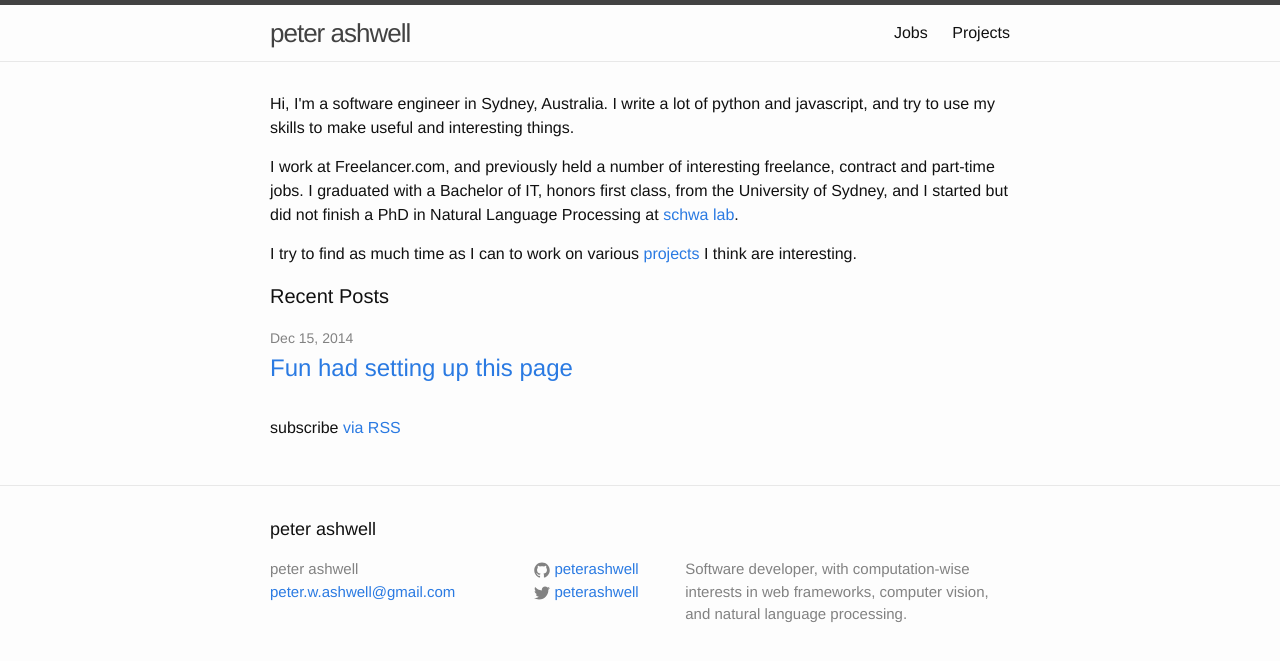
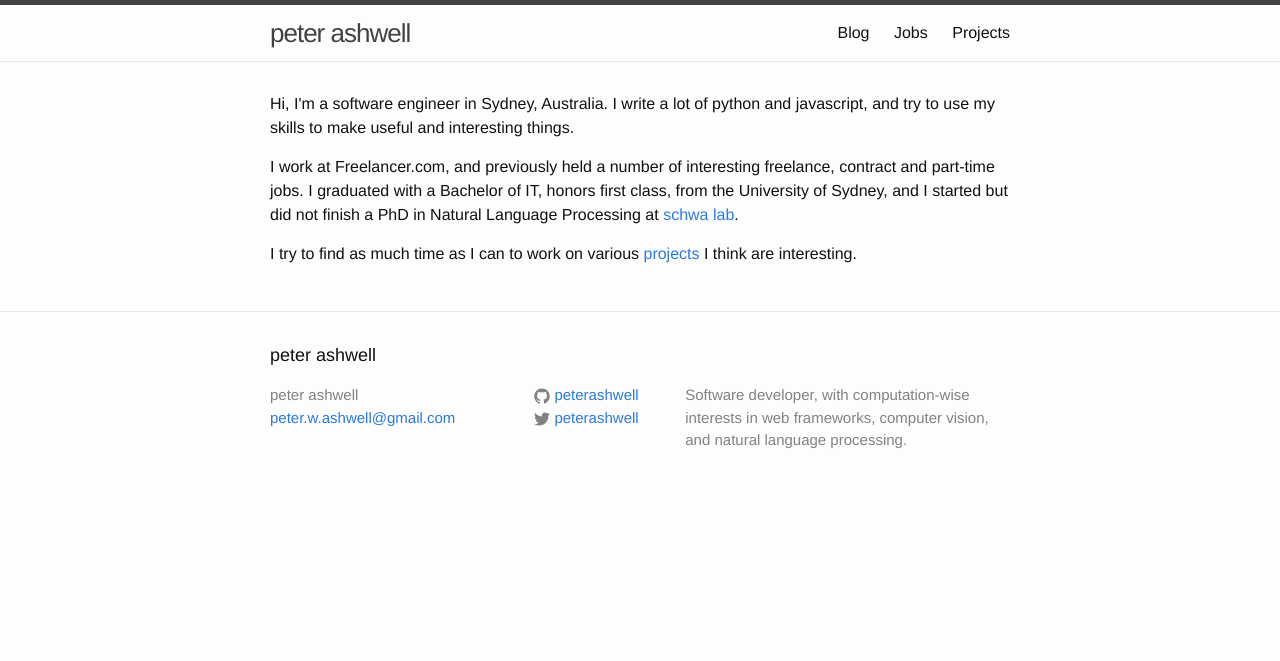
Before and after one commit to peterashwell/peterashwell.github.io, a Jekyll site: the page built from index.html, in a window 1280 px wide. Shown: the top 661 px of the page. Built offline with Jekyll 4.4.1, drawn with Linux system fonts in a browser that asks for light colours.

Commit message:
Added blog page

```diff
--- a/index.html
+++ b/index.html
@@ -3,27 +3,9 @@
 ---
 
 <div class="home">
-
 	<p>Hi, I'm a software engineer in Sydney, Australia. I write a lot of python and javascript, and try to use my skills to make useful and interesting things.</p>
 
 	<p>I work at Freelancer.com, and previously held a number of interesting freelance, contract and part-time jobs. I graduated with a Bachelor of IT, honors first class, from the University of Sydney, and I started but did not finish a PhD in Natural Language Processing at <a href="https://schwa.org">schwa lab</a>.</p>
 
 	<p>I try to find as much time as I can to work on various <a href="{{site.url}}/projects">projects</a> I think are interesting.</p>
-
-  <h1 class="page-heading">Recent Posts</h1>
-
-  <ul class="post-list">
-    {% for post in site.posts %}
-      <li>
-        <span class="post-meta">{{ post.date | date: "%b %-d, %Y" }}</span>
-
-        <h2>
-          <a class="post-link" href="{{ post.url | prepend: site.baseurl }}">{{ post.title }}</a>
-        </h2>
-      </li>
-    {% endfor %}
-  </ul>
-
-  <p class="rss-subscribe">subscribe <a href="{{ "/feed.xml" | prepend: site.baseurl }}">via RSS</a></p>
-
 </div>
```
Also changed, not shown: blog.md (added, +17 -0 lines).
